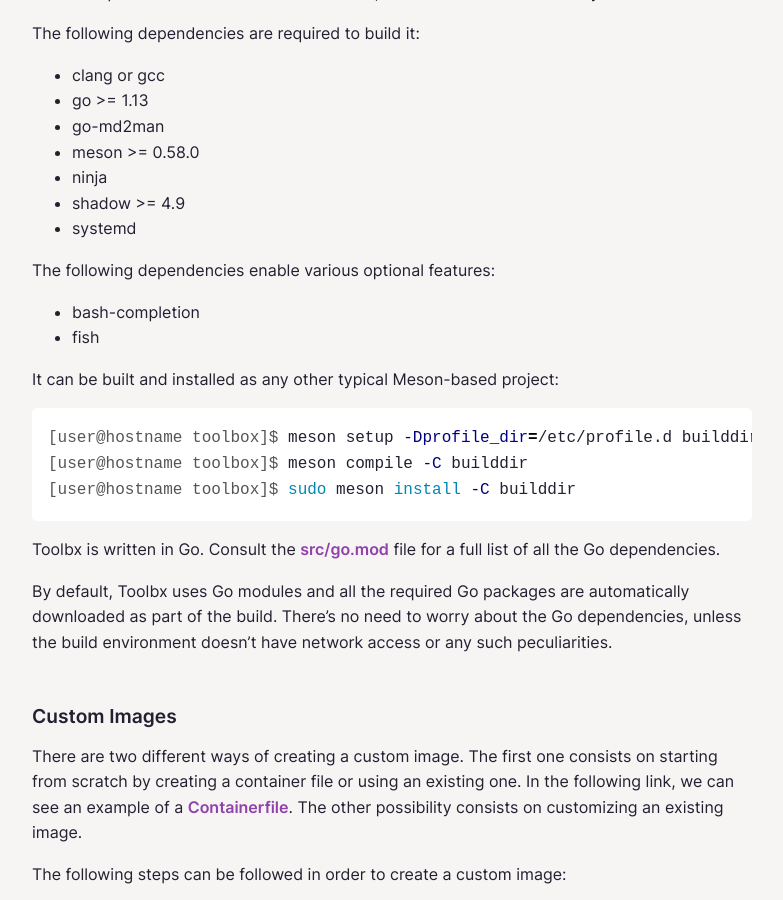
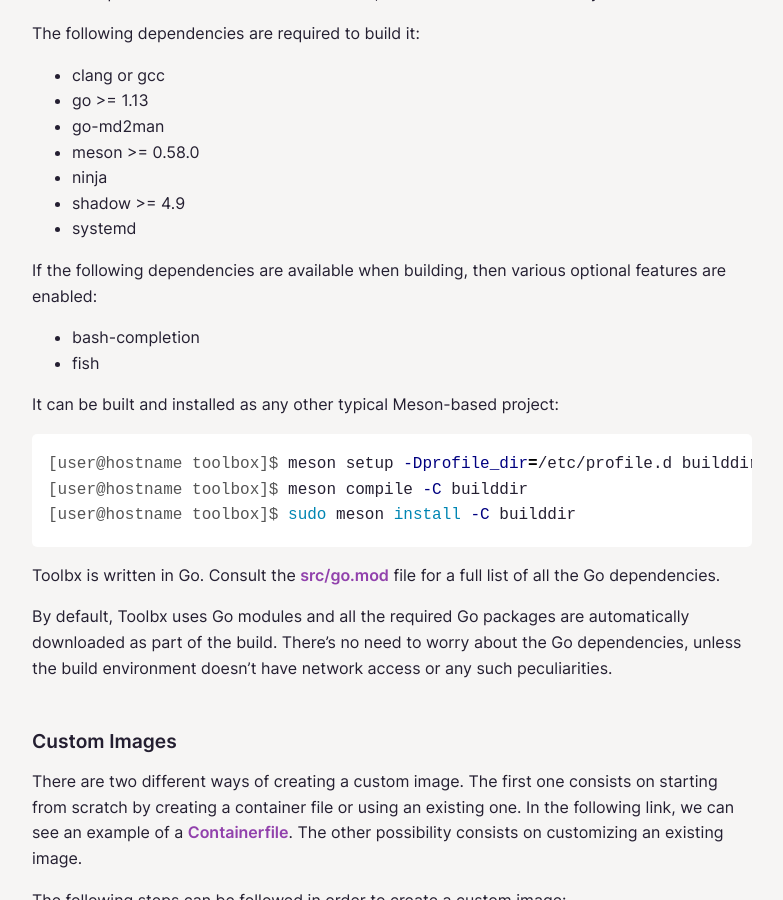
Before and after one commit to containers/containertoolbx.org, a Jekyll site: the page built from install.md, in a window 1280 px wide and 900 px high, scrolled down 954 px. Shown: the whole window, without its empty margins (248-1031 px from the left). Built offline with Jekyll 4.4.1, drawn with Linux system fonts in a browser that asks for light colours.

Commit message:
Tweak the wording for optional build dependencies
... to clarify that they are not runtime dependencies.

```diff
--- a/install.md
+++ b/install.md
@@ -42,7 +42,7 @@
 - shadow >= 4.9
 - systemd
 
-The following dependencies enable various optional features:
+If the following dependencies are available when building, then various optional features are enabled:
 - bash-completion
 - fish
 
```
